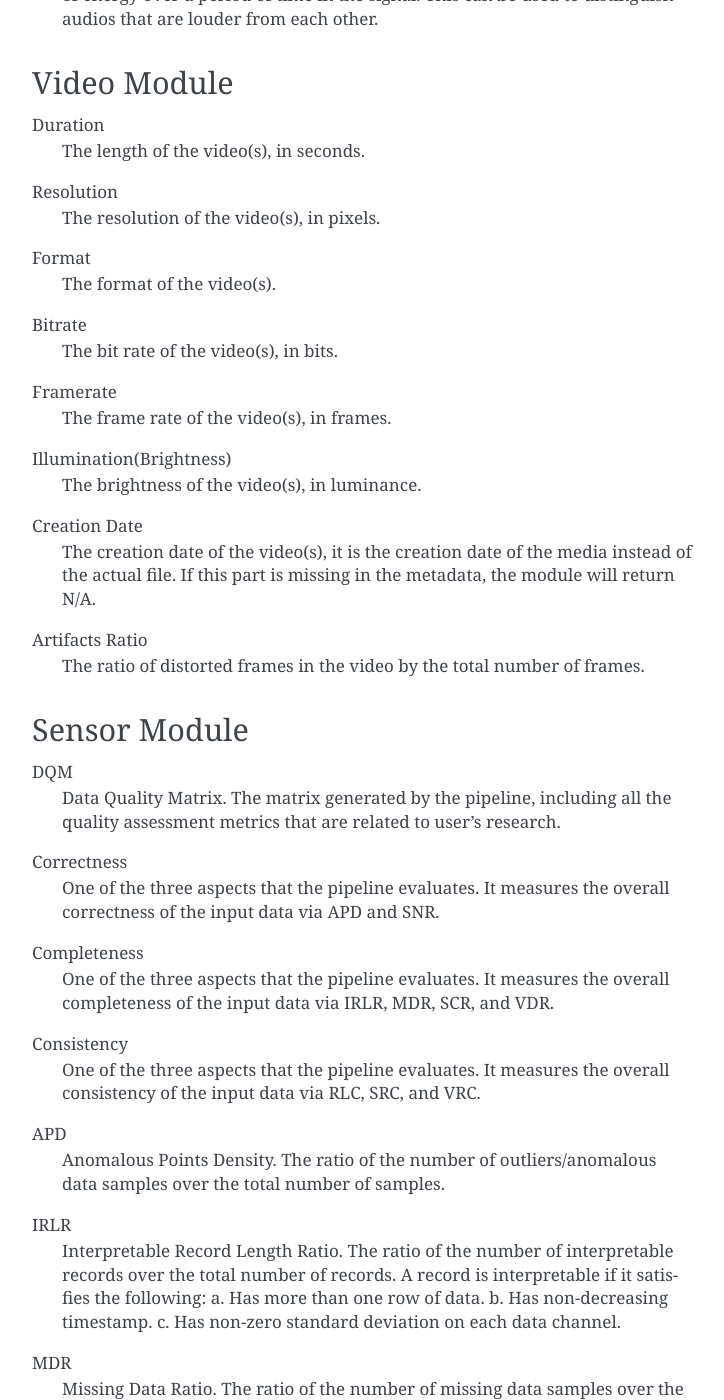
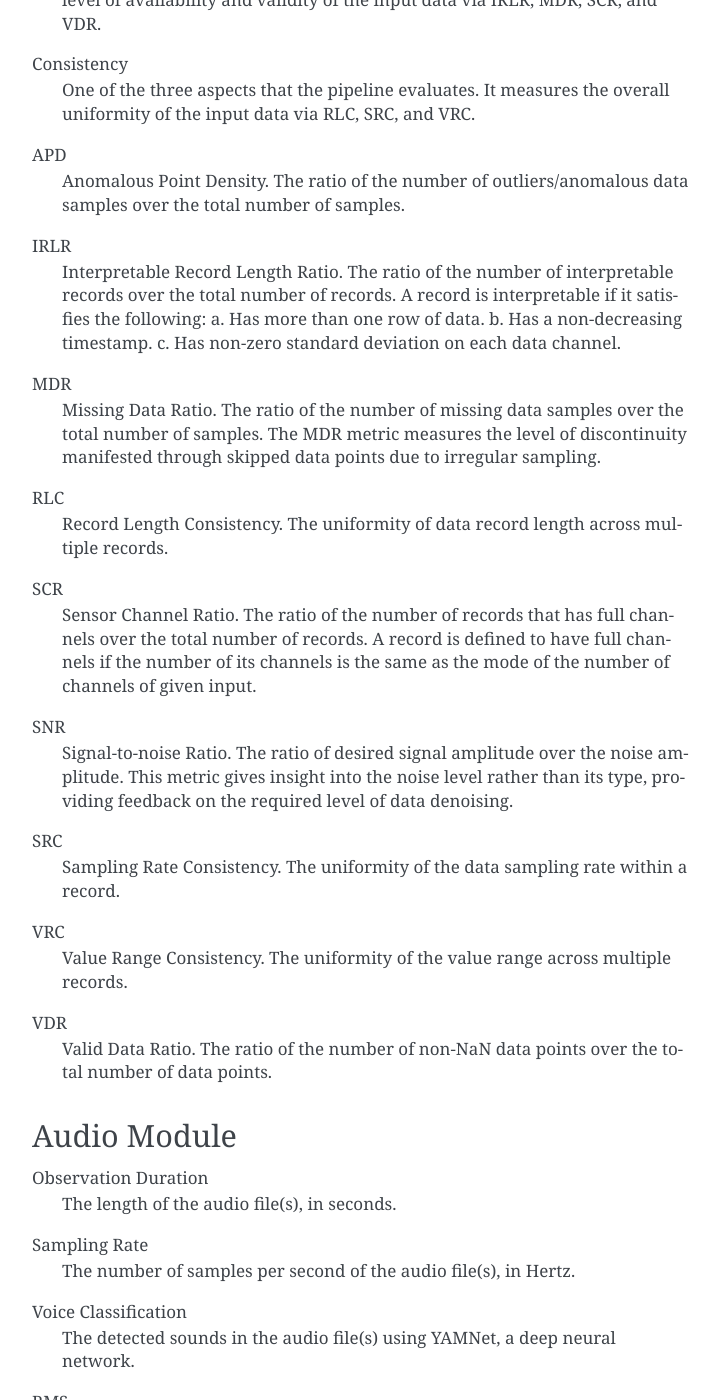
Before and after one commit to aid4mh/QPrism, a Sphinx documentation site: the page built from docs/glossary.rst, in a window 1280 px wide and 1400 px high, scrolled down 435 px. Shown: the whole window, without its empty margins (388-1112 px from the left). Built offline with Sphinx 7.4.7, drawn with Linux system fonts in a browser that asks for light colours; some of the changed text lies outside the part shown.

Commit message:
Update glossary.rst

```diff
--- a/docs/glossary.rst
+++ b/docs/glossary.rst
@@ -1,86 +1,41 @@
 Glossary
 ========
-
-Audio Module
-------------
-
-Observation Duration
-  The length of the audio(s), in seconds.
-
-Sampling Rate:
-  The sample rate of the audio(s), in Hertz.
-
-Voice Classification:
-  The detected sounds in the audio(s).
-
-Energy RMS
-  RMS level (root mean squared) of the audio(s) is proportional to the amount of energy over a period of time in the signal.
-  This can be used to distinguish audios that are louder from each other.
-
-
-Video Module
-------------
-
-Duration
-  The length of the video(s), in seconds.
-
-Resolution
-  The resolution of the video(s), in pixels.
-
-Format
-  The format of the video(s).
-
-Bitrate
-  The bit rate of the video(s), in bits.
-
-Framerate
-  The frame rate of the video(s), in frames.
-
-Illumination(Brightness)
-  The brightness of the video(s), in luminance.
-
-Creation Date
-  The creation date of the video(s), it is the creation date of the media instead of the actual file.
-  If this part is missing in the metadata, the module will return N/A.
-
-Artifacts Ratio
-  The ratio of distorted frames in the video by the total number of frames.
 
 Sensor Module
 -------------
 
 DQM
-  Data Quality Matrix. The matrix generated by the pipeline, including all the quality assessment metrics
+  Data Quality Metric. The metric generated by the pipeline, including all the quality assessment metrics
   that are related to user's research.
 
 Correctness
-  One of the three aspects that the pipeline evaluates. It measures the overall correctness of the input data
+  One of the three aspects that the pipeline evaluates. It measures the overall level of the representational and value integrity of the input data
   via APD and SNR.
 
 Completeness
-  One of the three aspects that the pipeline evaluates. It measures the overall completeness of the input data
+  One of the three aspects that the pipeline evaluates. It measures the overall level of availability and validity of the input data
   via IRLR, MDR, SCR, and VDR.
 
 Consistency
-  One of the three aspects that the pipeline evaluates. It measures the overall consistency of the input data
+  One of the three aspects that the pipeline evaluates. It measures the overall uniformity of the input data
   via RLC, SRC, and VRC.
 
 APD
-  Anomalous Points Density. The ratio of the number of outliers/anomalous data samples over the total number of samples.
+  Anomalous Point Density. The ratio of the number of outliers/anomalous data samples over the total number of samples.
 
 IRLR
   Interpretable Record Length Ratio. The ratio of the number of interpretable records over the total number of records.
   A record is interpretable if it satisfies the following:
   a. Has more than one row of data.
-  b. Has non-decreasing timestamp.
+  b. Has a non-decreasing timestamp.
   c. Has non-zero standard deviation on each data channel.
 
 MDR
   Missing Data Ratio. The ratio of the number of missing data samples over the total number of samples.
-  The MDR metric measures the level of discontinuity manifested through skipped data points due to undersampling.
+  The MDR metric measures the level of discontinuity manifested through skipped data points due to irregular sampling.
 
 RLC
-  Record Length Consistency. The uniformness of data record length across multiple records.
+  Record Length Consistency. The uniformity of data record length across multiple records.
 
 SCR
   Sensor Channel Ratio. The ratio of the number of records that has full channels over the total number of records.
@@ -92,10 +47,56 @@
   This metric gives insight into the noise level rather than its type, providing feedback on the required level of data denoising.
 
 SRC
-  Sampling Rate Consistency. The uniformness of the data sampling rate within a record.
+  Sampling Rate Consistency. The uniformity of the data sampling rate within a record.
 
 VRC
-  Value Range Consistency. The uniformness of the value range across multiple records.
+  Value Range Consistency. The uniformity of the value range across multiple records.
 
 VDR
   Valid Data Ratio. The ratio of the number of non-NaN data points over the total number of data points.
+
+
+Audio Module
+------------
+
+Observation Duration
+  The length of the audio file(s), in seconds.
+
+Sampling Rate
+  The number of samples per second of the audio file(s), in Hertz.
+
+Voice Classification
+  The detected sounds in the audio file(s) using YAMNet, a deep neural network.
+
+RMS
+  The root mean squared value of the audio file(s).
+  This can be used to distinguish audios that are louder from each other.
+
+
+Video Module
+------------
+
+Duration
+  The length of the video file(s), in seconds.
+
+Resolution
+  The number of pixels contained in each frame of the video file(s), in pixels.
+
+Format
+  The extension of the video file(s).
+
+Bit Rate
+  The number of bits of the video file(s) per second, in bits/second.
+
+Frame rate
+  The number of frames of the video file(s) per second , in frames/second.
+
+Illumination
+  The average pixel magnitude of the RGB channels of the video file(s).
+
+Creation Date
+  The creation date of the media instead of the actual file.
+  If this part is missing in the metadata, the module will return N/A.
+
+Artifact Ratio
+  The ratio of distorted frames in the video file(s) by the total number of frames, in fraction.
```
